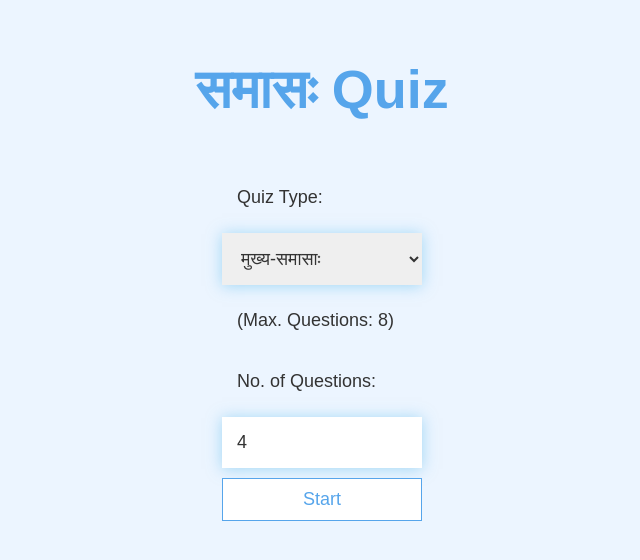
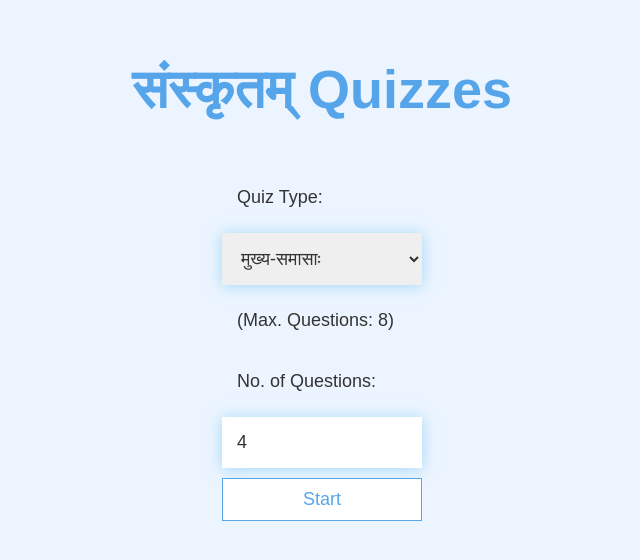
Before and after one commit to avinashvarna/quizzes, a plain HTML site: page index.html in a window 1280 px wide. Shown: the part 106-666 px from the top of the page, without its empty margins (318-958 px from the left). Drawn offline with Linux system fonts and the light colour scheme.

Commit message:
Changed title

```diff
--- a/index.html
+++ b/index.html
@@ -4,13 +4,13 @@
     <meta charset="UTF-8" />
     <meta name="viewport" content="width=device-width, initial-scale=1.0" />
     <meta http-equiv="X-UA-Compatible" content="ie=edge" />
-    <title>समासः Quiz</title>
+    <title>संस्कृतम् Quizzes</title>
     <link rel="stylesheet" href="app.css" />
   </head>
   <body>
     <div class="container">
       <div id="home" class="flex-center flex-column">
-        <h1>समासः Quiz</h1>
+        <h1>संस्कृतम् Quizzes</h1>
 		<form action="quiz.html">
 			<label for="quiz_name">Quiz Type:</label>
 			<select name="quiz_name" id="quiz_name" onChange="setMax(event)">
```
